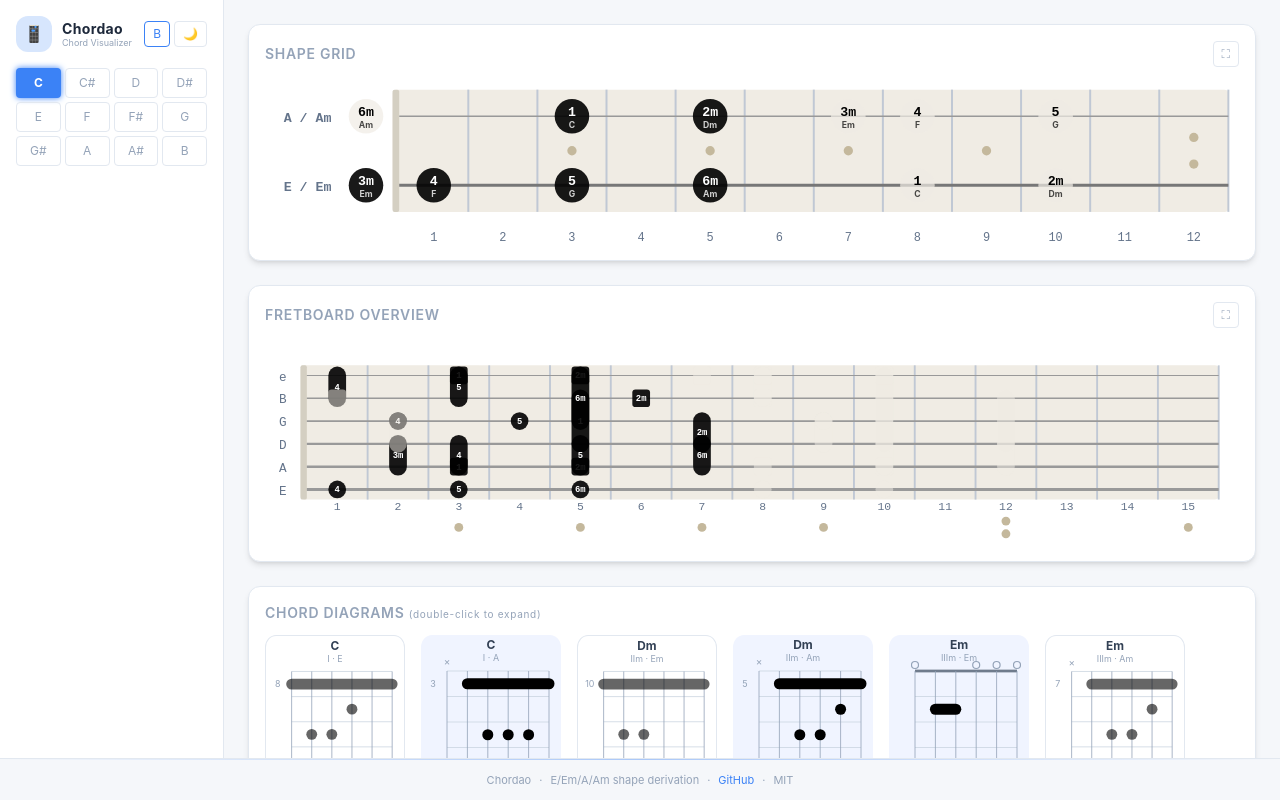
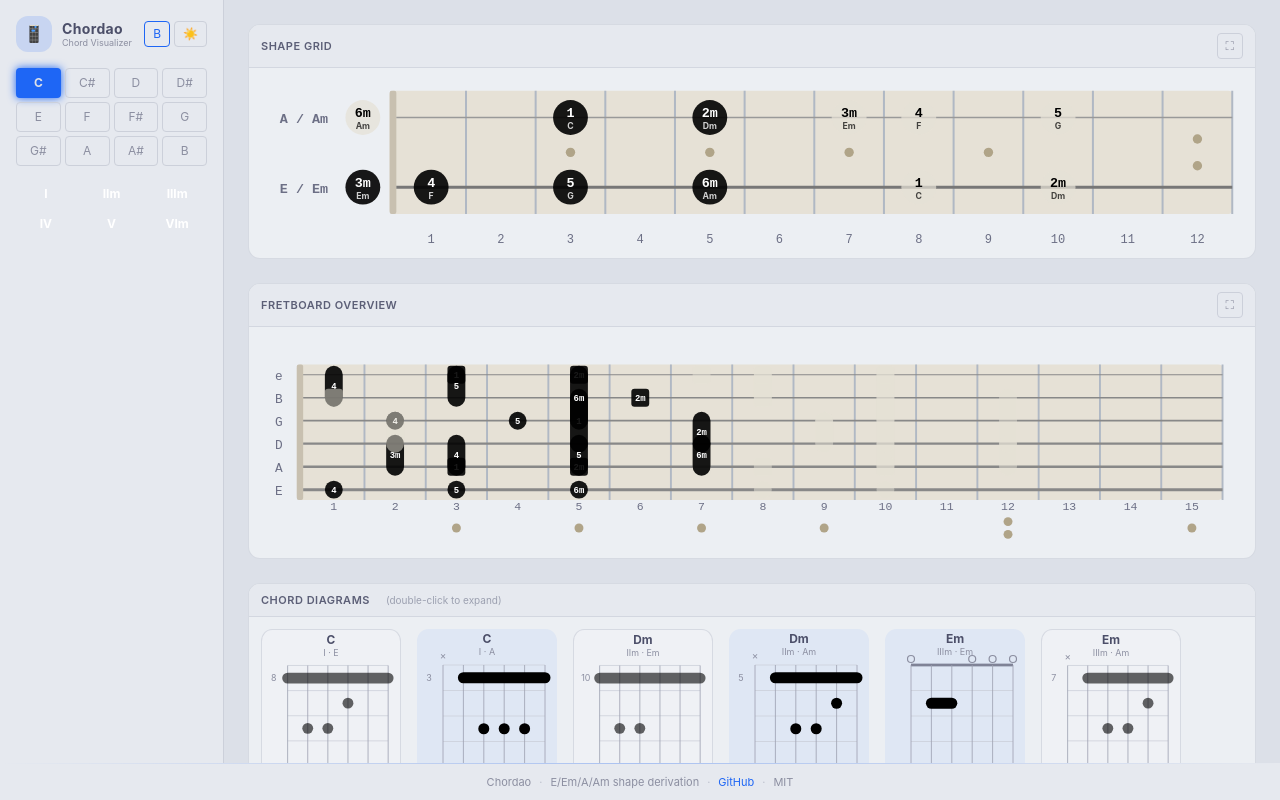
Before and after one commit to W-Mai/chordao, a React (Vite) app: page / in a window 1280 px wide. Built offline with nearby package versions, Linux system fonts and the light colour scheme.

Commit message:
style: migrate to Catppuccin theme system with dark/light/cyber modes, panel components, and glow effects

```diff
--- a/src/App.tsx
+++ b/src/App.tsx
@@ -6,13 +6,14 @@ import { ShapeGrid } from './ShapeGrid';
 import { FullscreenOverlay, useOverlayFullscreen } from './FullscreenOverlay';
 
 const DEGREE_LABELS = ['', 'I', 'IIm', 'IIIm', 'IV', 'V', 'VIm'];
+const THEMES = ['dark', 'light', 'cyber'] as const;
+const THEME_ICONS: Record<string, string> = { dark: '🌙', light: '☀️', cyber: '⚡' };
 
 function ExpandBtn({ onClick }: { onClick: () => void }) {
   return (
-    <button
-      onClick={onClick}
-      className="text-xs px-2 py-1 rounded border border-bp-line text-bp-muted hover:text-bp-accent cursor-pointer transition-colors
-                 [body.light_&]:border-lt-line [body.light_&]:text-lt-muted"
+    <button onClick={onClick}
+      className="text-xs px-2 py-1 rounded border border-surface0 text-overlay1 hover:text-blue hover:border-blue cursor-pointer transition-all"
+      style={{ transition: 'all var(--transition)' }}
       title="Expand"
     >⛶</button>
   );
@@ -20,24 +21,26 @@ function ExpandBtn({ onClick }: { onClick: () => void }) {
 
 function App() {
   const [selectedKey, setSelectedKey] = useState<NoteName>('C');
-  const [light, setLight] = useState(() => window.matchMedia('(prefers-color-scheme: light)').matches);
+  const [theme, setTheme] = useState<string>(() => {
+    const saved = localStorage.getItem('chordao:theme');
+    if (saved && THEMES.includes(saved as typeof THEMES[number])) return saved;
+    return matchMedia('(prefers-color-scheme: light)').matches ? 'light' : 'dark';
+  });
 
   useEffect(() => {
-    document.body.classList.toggle('light', light);
-    const mq = window.matchMedia('(prefers-color-scheme: light)');
-    const handler = (e: MediaQueryListEvent) => setLight(e.matches);
-    mq.addEventListener('change', handler);
-    return () => mq.removeEventListener('change', handler);
-  }, [light]);
+    document.documentElement.setAttribute('data-theme', theme);
+    localStorage.setItem('chordao:theme', theme);
+  }, [theme]);
 
-  const toggleTheme = useCallback(() => setLight(v => !v), []);
+  const cycleTheme = useCallback(() => {
+    setTheme(t => THEMES[(THEMES.indexOf(t as typeof THEMES[number]) + 1) % THEMES.length]);
+  }, []);
+
+  const light = theme === 'light';
 
   const [showBarre, setShowBarre] = useState(() => localStorage.getItem('chordao:showBarre') !== 'false');
   const toggleBarre = useCallback(() => {
-    setShowBarre(v => {
-      localStorage.setItem('chordao:showBarre', String(!v));
-      return !v;
-    });
+    setShowBarre(v => { localStorage.setItem('chordao:showBarre', String(!v)); return !v; });
   }, []);
 
   const voicings = useMemo(() => generateVoicings(selectedKey), [selectedKey]);
@@ -55,112 +58,109 @@ function App() {
   const [chordFS, openChord, closeChord] = useOverlayFullscreen();
   const [activeChord, setActiveChord] = useState<ChordVoicing | null>(null);
 
-  const handleChordDblClick = useCallback((v: ChordVoicing) => {
-    setActiveChord(v);
-    openChord();
-  }, [openChord]);
-
-  const handleCloseChord = useCallback(() => {
-    closeChord();
-    setActiveChord(null);
-  }, [closeChord]);
-
-  const sectionCard = `mb-4 md:mb-6 rounded-xl border border-bp-line bg-bp-surface p-3 md:p-4 shadow-lg transition-all duration-300
-    [body.light_&]:bg-lt-surface [body.light_&]:border-lt-line [body.light_&]:shadow-md`;
-  const sectionTitle = `text-sm font-semibold text-bp-muted tracking-wider uppercase [body.light_&]:text-lt-muted`;
+  const handleChordDblClick = useCallback((v: ChordVoicing) => { setActiveChord(v); openChord(); }, [openChord]);
+  const handleCloseChord = useCallback(() => { closeChord(); setActiveChord(null); }, [closeChord]);
 
   return (
     <div className="flex flex-col h-screen">
       <div className="flex flex-col md:flex-row flex-1 min-h-0">
         {/* Sidebar */}
-      <aside className="w-full md:w-56 shrink-0 border-b md:border-b-0 md:border-r border-bp-line bg-bp-surface p-3 md:p-4
-                        flex flex-col gap-3 md:gap-4 transition-colors md:overflow-y-auto md:min-h-0
-                        [body.light_&]:bg-lt-surface [body.light_&]:border-lt-line">
+        <aside className="w-full md:w-56 shrink-0 border-b md:border-b-0 md:border-r border-surface0 bg-mantle p-3 md:p-4
+                          flex flex-col gap-3 md:gap-4 md:overflow-y-auto md:min-h-0"
+               style={{ transition: 'background var(--transition), border-color var(--transition)' }}>
+          {/* Header */}
           <div className="flex items-center gap-2.5">
-          <div className="w-9 h-9 rounded-xl bg-bp-accent/20 [body.light_&]:bg-lt-accent/20 flex items-center justify-center shrink-0">
+            <div className="w-9 h-9 rounded-xl bg-blue/15 flex items-center justify-center shrink-0"
+                 style={{ boxShadow: theme === 'cyber' ? '0 0 10px var(--blue)' : 'none' }}>
               <img src={`${import.meta.env.BASE_URL}logo.svg`} alt="" className="w-6 h-6" />
             </div>
             <div className="flex-1 min-w-0">
-            <h1 className="text-sm font-bold tracking-wide leading-tight">Chordao</h1>
-            <p className="text-[9px] text-bp-muted [body.light_&]:text-lt-muted leading-tight">Chord Visualizer</p>
+              <h1 className="text-sm font-bold tracking-wide leading-tight text-txt"
+                  style={{ textShadow: theme === 'cyber' ? '0 0 8px var(--blue)' : 'none' }}>Chordao</h1>
+              <p className="text-[9px] text-overlay1 leading-tight">Chord Visualizer</p>
             </div>
             <div className="flex gap-1 shrink-0">
-            <button
-              onClick={toggleBarre}
-              className={`text-xs px-2 py-1 rounded border cursor-pointer transition-colors ${
-                showBarre
-                  ? 'border-bp-accent text-bp-accent [body.light_&]:border-lt-accent [body.light_&]:text-lt-accent'
-                  : 'border-bp-line text-bp-muted [body.light_&]:border-lt-line [body.light_&]:text-lt-muted'
-              }`}
-              title="Toggle barre lines"
-            >B</button>
-            <button
-              onClick={toggleTheme}
-              className="text-xs px-2 py-1 rounded border border-bp-line text-bp-muted hover:text-bp-accent cursor-pointer transition-colors
-                         [body.light_&]:border-lt-line [body.light_&]:text-lt-muted"
-            >{light ? '🌙' : '☀️'}</button>
+              <button onClick={toggleBarre}
+                className={`text-xs px-2 py-1 rounded border cursor-pointer ${
+                  showBarre ? 'border-blue text-blue' : 'border-surface0 text-overlay1'
+                }`} style={{ transition: 'all var(--transition)' }}
+                title="Toggle barre">B</button>
+              <button onClick={cycleTheme}
+                className="text-xs px-2 py-1 rounded border border-surface0 text-overlay1 hover:text-blue hover:border-blue cursor-pointer"
+                style={{ transition: 'all var(--transition)' }}
+              >{THEME_ICONS[theme]}</button>
             </div>
           </div>
 
+          {/* Key selector */}
           <div className="grid grid-cols-6 md:grid-cols-4 gap-1">
             {NOTES.map(note => (
-            <button
-              key={note}
-              onClick={() => setSelectedKey(note)}
-              className={`px-1 py-1.5 rounded text-xs cursor-pointer transition-all duration-200 ${
+              <button key={note} onClick={() => setSelectedKey(note)}
+                className={`px-1 py-1.5 rounded text-xs cursor-pointer ${
                   selectedKey === note
-                  ? 'bg-bp-accent text-white font-bold shadow-[0_0_8px_var(--color-bp-accent)] [body.light_&]:shadow-[0_0_6px_var(--color-lt-accent)] [body.light_&]:bg-lt-accent'
-                  : 'border border-bp-line text-bp-muted hover:border-bp-accent [body.light_&]:border-lt-line [body.light_&]:text-lt-muted'
+                    ? 'bg-blue text-crust font-bold'
+                    : 'border border-surface0 text-overlay1 hover:border-blue'
                 }`}
+                style={{
+                  transition: 'all var(--transition)',
+                  boxShadow: selectedKey === note ? '0 0 8px var(--blue)' : 'none',
+                }}
               >{note}</button>
             ))}
           </div>
 
+          {/* Degree filter */}
           <div className="grid grid-cols-6 md:grid-cols-3 gap-1.5">
             {DEGREE_LABELS.slice(1).map((label, i) => {
               const deg = i + 1;
               const isActive = activeDegree === deg;
               const dimmed = activeDegree !== null && !isActive;
               return (
-              <button
-                key={label}
-                onClick={() => toggleDegree(deg)}
-                className={`px-2 py-1 rounded-full text-xs font-bold text-white cursor-pointer transition-all duration-200 ${dimmed ? 'opacity-25' : ''} ${isActive ? 'ring-2 ring-white/40 scale-105' : ''}`}
+                <button key={label} onClick={() => toggleDegree(deg)}
+                  className={`px-2 py-1 rounded-full text-xs font-bold text-white cursor-pointer ${dimmed ? 'opacity-20' : ''}`}
                   style={{
                     background: `var(--color-deg-${deg})`,
-                  boxShadow: isActive ? `0 0 10px var(--color-deg-${deg})` : 'none',
+                    transition: 'all var(--transition)',
+                    boxShadow: isActive ? `0 0 12px var(--color-deg-${deg})` : 'none',
+                    transform: isActive ? 'scale(1.08)' : 'scale(1)',
                   }}
-              >
-                {label}
-              </button>
+                >{label}</button>
               );
             })}
           </div>
-
 
           <div className="hidden md:block mt-auto" />
         </aside>
 
         {/* Main */}
-      <main className="flex-1 min-h-0 p-3 md:p-6 overflow-y-auto">
-        <section className={sectionCard}>
-          <div className="flex items-center justify-between mb-3">
-            <h2 className={sectionTitle}>Shape Grid</h2>
+        <main className="flex-1 min-h-0 p-3 md:p-6 overflow-y-auto bg-crust"
+              style={{ transition: 'background var(--transition)' }}>
+          <section className="panel mb-4 md:mb-6">
+            <div className="panel-header">
+              <span className="panel-title flex-1">Shape Grid</span>
               <ExpandBtn onClick={openGrid} />
             </div>
+            <div className="panel-body">
               <ShapeGrid voicings={filteredVoicings} optimal={filteredOptimal} light={light} />
+            </div>
           </section>
 
-        <section className={sectionCard}>
-          <div className="flex items-center justify-between mb-3">
-            <h2 className={sectionTitle}>Fretboard Overview</h2>
+          <section className="panel mb-4 md:mb-6">
+            <div className="panel-header">
+              <span className="panel-title flex-1">Fretboard Overview</span>
               <ExpandBtn onClick={openFret} />
             </div>
+            <div className="panel-body">
               <Fretboard voicings={filteredVoicings} optimal={filteredOptimal} light={light} />
+            </div>
           </section>
 
-        <section className={sectionCard}>
-          <h2 className={`${sectionTitle} mb-3`}>Chord Diagrams <span className="text-[10px] font-normal normal-case">(double-click to expand)</span></h2>
+          <section className="panel mb-4 md:mb-6">
+            <div className="panel-header">
+              <span className="panel-title">Chord Diagrams</span>
+              <span className="text-[10px] text-overlay0 ml-2">(double-click to expand)</span>
+            </div>
+            <div className="panel-body">
               <div className="grid grid-cols-3 sm:grid-cols-4 md:flex md:flex-wrap gap-2 md:gap-4 justify-items-center">
                 {[1, 2, 3, 4, 5, 6].map(degree => {
                   const dv = grouped.get(degree) ?? [];
@@ -176,23 +176,20 @@ function App() {
                   ));
                 })}
               </div>
+            </div>
           </section>
-        {/* Footer removed from here, now at page bottom */}
         </main>
       </div>
 
       {/* Footer */}
-      <footer className="shrink-0 relative border-t border-bp-line [body.light_&]:border-lt-line">
-        <div className="h-px bg-gradient-to-r from-transparent via-bp-accent/40 to-transparent [body.light_&]:via-lt-accent/40" />
-        <div className="py-3 flex items-center justify-center gap-2 text-[11px] text-bp-muted [body.light_&]:text-lt-muted flex-wrap">
-          <span>Chordao</span>
-          <span>·</span>
-          <span>E/Em/A/Am shape derivation</span>
-          <span>·</span>
+      <footer className="shrink-0 bg-mantle" style={{ transition: 'background var(--transition)' }}>
+        <div className="h-px bg-gradient-to-r from-transparent via-blue/30 to-transparent" />
+        <div className="py-2.5 flex items-center justify-center gap-2 text-[11px] text-overlay1 flex-wrap">
+          <span>Chordao</span><span className="text-surface1">·</span>
+          <span>E/Em/A/Am shape derivation</span><span className="text-surface1">·</span>
           <a href="https://github.com/W-Mai/chordao" target="_blank" rel="noopener"
-            className="text-bp-accent [body.light_&]:text-lt-accent hover:underline">GitHub</a>
-          <span>·</span>
-          <span>MIT</span>
+            className="text-blue hover:underline">GitHub</a>
+          <span className="text-surface1">·</span><span>MIT</span>
         </div>
       </footer>
 
@@ -200,21 +197,15 @@ function App() {
       <FullscreenOverlay active={gridFS} onClose={closeGrid}>
         <ShapeGrid voicings={filteredVoicings} optimal={filteredOptimal} light={light} />
       </FullscreenOverlay>
-
       <FullscreenOverlay active={fretFS} onClose={closeFret}>
         <Fretboard voicings={filteredVoicings} optimal={filteredOptimal} light={light} />
       </FullscreenOverlay>
-
       <FullscreenOverlay active={chordFS} onClose={handleCloseChord}>
         {activeChord && (
           <div className="flex items-center justify-center w-full h-full">
-            <ChordDiagram
-              voicing={activeChord}
+            <ChordDiagram voicing={activeChord}
               highlighted={optimalSet.has(`${activeChord.name}-${activeChord.shapeOrigin}`)}
-              light={light}
-              showBarre={showBarre}
-              className="w-full max-w-[50vh]"
-            />
+              light={light} showBarre={showBarre} className="w-full max-w-[50vh]" />
           </div>
         )}
       </FullscreenOverlay>
--- a/src/ChordDiagram.tsx
+++ b/src/ChordDiagram.tsx
@@ -16,7 +16,7 @@ interface ChordDiagramProps {
 const VB_W = 140;
 const VB_H = 154;
 
-export function ChordDiagram({ voicing, highlighted = false, light = false, onDoubleClick, className = 'w-full max-w-[140px]', showBarre = false }: ChordDiagramProps) {
+export function ChordDiagram({ voicing, highlighted = false, light: _light = false, onDoubleClick, className = 'w-full max-w-[140px]', showBarre = false }: ChordDiagramProps) {
   const pad = { top: 36, left: 26, right: 12, bottom: 16 };
   const bw = VB_W - pad.left - pad.right;
   const bh = VB_H - pad.top - pad.bottom;
@@ -30,15 +30,15 @@ export function ChordDiagram({ voicing, highlighted = false, light = false, onDo
   const startFret = maxFret <= FRETS_SHOWN ? 1 : minFret;
 
   const accent = `var(--color-deg-${voicing.degree})`;
-  const line = light ? '#cbd5e1' : '#1e3a5f';
-  const str = light ? '#94a3b8' : '#3a5a7a';
-  const txt = light ? '#334155' : '#c8daf0';
-  const muted = light ? '#94a3b8' : '#5a7a9a';
-  const bg = highlighted ? (light ? '#f0f4ff' : '#0f2040') : (light ? '#ffffff' : '#0a1628');
+  const line = 'var(--surface0)';
+  const str = 'var(--overlay0)';
+  const txt = 'var(--text)';
+  const muted = 'var(--overlay1)';
+  const bg = highlighted ? 'var(--glow-blue)' : 'var(--base)';
 
   const borderStyle = highlighted
     ? `2px solid ${accent}`
-    : `1px solid ${light ? '#e2e8f0' : '#1e3a5f'}`;
+    : `1px solid var(--panel-border)`;
 
   // Detect barre: find the lowest fret that appears on multiple consecutive strings
   // A barre spans from the first to last string that shares the minimum fret
--- a/src/Fretboard.tsx
+++ b/src/Fretboard.tsx
@@ -32,11 +32,11 @@ export function Fretboard({ voicings, optimal, light = false, totalFrets = 15 }:
   const svgH = pad.top + bh + pad.bottom;
   const r = 7;
 
-  const boardBg = light ? '#f0ece4' : '#1a1408';
-  const nutColor = light ? '#d4cfc2' : '#e0d6c2';
-  const fretLine = light ? '#c0c8d4' : '#2a4a6a';
-  const dotMarker = light ? '#c4b89c' : '#4a3c20';
-  const txt = light ? '#64748b' : '#5a7a9a';
+  const boardBg = light ? '#e6e1d6' : '#1a1408';
+  const nutColor = light ? '#c8c0b0' : '#e0d6c2';
+  const fretLine = light ? '#b0b8c4' : '#2a3a5a';
+  const dotMarker = light ? '#b0a488' : '#4a3c20';
+  const txt = light ? '#6c6f85' : '#7f849c';
 
   const handleEnter = useCallback((key: string) => setHovered(key), []);
   const handleLeave = useCallback(() => setHovered(null), []);
@@ -89,7 +89,7 @@ export function Fretboard({ voicings, optimal, light = false, totalFrets = 15 }:
           {/* Strings */}
           {Array.from({ length: STRINGS }, (_, i) => (
             <line key={i} x1={nutW} y1={i * ss} x2={nutW + bw} y2={i * ss}
-              stroke={light ? '#999' : '#aaa'} strokeWidth={0.8 + i * 0.3} />
+              stroke={light ? '#888' : '#aaa'} strokeWidth={0.8 + i * 0.3} />
           ))}
 
           {/* Chord outline + dots */}
--- a/src/FullscreenOverlay.tsx
+++ b/src/FullscreenOverlay.tsx
@@ -72,7 +72,7 @@ export function FullscreenOverlay({ active, onClose, children }: FullscreenOverl
   return (
     <div
       style={containerStyle}
-      className="flex items-center justify-center bg-bp-bg/95 [body.light_&]:bg-lt-bg/95 backdrop-blur-sm"
+      className="flex items-center justify-center bg-crust/95 backdrop-blur-sm"
       onClick={onClose}
     >
       <div
@@ -88,8 +88,8 @@ export function FullscreenOverlay({ active, onClose, children }: FullscreenOverl
       </div>
       <button
         onClick={onClose}
-        className="absolute top-4 right-4 text-bp-muted hover:text-bp-text text-2xl cursor-pointer
-                   [body.light_&]:text-lt-muted [body.light_&]:hover:text-lt-text"
+        className="absolute top-4 right-4 text-overlay1 hover:text-txt text-2xl cursor-pointer
+                   "
       >✕</button>
     </div>
   );
--- a/src/index.css
+++ b/src/index.css
@@ -1,52 +1,143 @@
 @import "tailwindcss";
 
+/* ── Theme variable bridge ── */
 @theme {
-  /* Blueprint palette */
-  --color-bp-bg: #0a1628;
-  --color-bp-surface: #0f2040;
-  --color-bp-line: #1e3a5f;
-  --color-bp-grid: #1a3050;
-  --color-bp-text: #c8daf0;
-  --color-bp-muted: #5a7a9a;
-  --color-bp-accent: #4a9eff;
-  --color-bp-highlight: #4a9eff22;
+  --color-crust: var(--crust);
+  --color-mantle: var(--mantle);
+  --color-base: var(--base);
+  --color-surface0: var(--surface0);
+  --color-surface1: var(--surface1);
+  --color-overlay0: var(--overlay0);
+  --color-overlay1: var(--overlay1);
+  --color-txt: var(--text);
+  --color-subtext0: var(--subtext0);
+  --color-subtext1: var(--subtext1);
+  --color-blue: var(--blue);
+  --color-sapphire: var(--sapphire);
+  --color-lavender: var(--lavender);
+  --color-green: var(--green);
+  --color-yellow: var(--yellow);
+  --color-peach: var(--peach);
+  --color-red: var(--red);
+  --color-mauve: var(--mauve);
+  --color-teal: var(--teal);
 
-  /* Light mode overrides */
-  --color-lt-bg: #f5f7fa;
-  --color-lt-surface: #ffffff;
-  --color-lt-line: #e2e8f0;
-  --color-lt-text: #1e293b;
-  --color-lt-muted: #94a3b8;
-  --color-lt-accent: #3b82f6;
+  --color-panel-bg: var(--panel-bg);
+  --color-panel-border: var(--panel-border);
+  --color-glow-blue: var(--glow-blue);
 
-  /* Degree colors */
-  --color-deg-1: #ef4444;
-  --color-deg-2: #f97316;
-  --color-deg-3: #eab308;
-  --color-deg-4: #22c55e;
-  --color-deg-5: #3b82f6;
-  --color-deg-6: #a855f7;
+  --radius-panel: var(--ui-radius);
+
+  /* Degree colors (kept) */
+  --color-deg-1: var(--red);
+  --color-deg-2: var(--peach);
+  --color-deg-3: var(--yellow);
+  --color-deg-4: var(--green);
+  --color-deg-5: var(--blue);
+  --color-deg-6: var(--mauve);
 }
 
-html, body {
-  overflow-x: hidden;
+/* ── Dark theme (Catppuccin Mocha) — default ── */
+:root {
+  --crust: #11111b; --mantle: #181825; --base: #1e1e2e;
+  --surface0: #313244; --surface1: #45475a;
+  --overlay0: #6c7086; --overlay1: #7f849c;
+  --text: #cdd6f4; --subtext0: #a6adc8; --subtext1: #bac2de;
+  --blue: #89b4fa; --sapphire: #74c7ec; --lavender: #b4befe;
+  --green: #a6e3a1; --yellow: #f9e2af; --peach: #fab387;
+  --red: #f38ba8; --mauve: #cba6f7; --teal: #94e2d5;
+  --ui-radius: 12px;
+  --transition: 0.2s cubic-bezier(0.4, 0, 0.2, 1);
+  --panel-bg: #1e1e2eb3; --panel-border: #31324499;
+  --glow-blue: #89b4fa14;
+  --panel-glow: none; --panel-hover-glow: none;
+  --shadow-hover: 0 4px 24px #0003;
+  --title-text-shadow: none;
 }
 
-body {
-  background: var(--color-bp-bg);
-  color: var(--color-bp-text);
-  transition: background 0.3s, color 0.3s;
+/* ── Light theme (Catppuccin Latte) ── */
+[data-theme="light"] {
+  --crust: #dce0e8; --mantle: #e6e9ef; --base: #eff1f5;
+  --surface0: #ccd0da; --surface1: #bcc0cc;
+  --overlay0: #9ca0b0; --overlay1: #8c8fa1;
+  --text: #4c4f69; --subtext0: #6c6f85; --subtext1: #5c5f77;
+  --blue: #1e66f5; --sapphire: #209fb5; --lavender: #7287fd;
+  --green: #40a02b; --yellow: #df8e1d; --peach: #fe640b;
+  --red: #d20f39; --mauve: #8839ef; --teal: #179299;
+  --panel-bg: #eff1f5d9; --panel-border: #ccd0dab3;
+  --glow-blue: #1e66f50f;
+  --shadow-hover: 0 4px 24px #0000000f;
+  --panel-glow: none; --panel-hover-glow: none;
+  --title-text-shadow: none;
 }
 
-body.light {
-  background: var(--color-lt-bg);
-  color: var(--color-lt-text);
+/* ── Cyber theme (Neon) ── */
+[data-theme="cyber"] {
+  --crust: #05080a; --mantle: #0a0e14; --base: #0d1117;
+  --surface0: #1a1f2e; --surface1: #252b3b;
+  --overlay0: #4a5568; --overlay1: #718096;
+  --text: #e0f0ff; --subtext0: #8ba4c0; --subtext1: #a0c4e8;
+  --blue: #00e5ff; --sapphire: #00bcd4; --lavender: #b388ff;
+  --green: #00ff9f; --yellow: #ffea00; --peach: #ff6e40;
+  --red: #ff1744; --mauve: #e040fb; --teal: #1de9b6;
+  --ui-radius: 4px;
+  --panel-bg: #0d1117d9; --panel-border: #00e5ff26;
+  --glow-blue: #00e5ff0f;
+  --panel-glow: inset 0 0 30px #00e5ff05;
+  --panel-hover-glow: inset 0 0 30px #00e5ff08;
+  --shadow-hover: 0 0 20px #00e5ff1f, 0 0 40px #00e5ff0a;
+  --title-text-shadow: 0 0 6px #00e5ff4d;
 }
 
-/* Hide scrollbars but keep scrolling */
-* {
-  scrollbar-width: none;
+/* ── Base ── */
+@layer base {
+  body {
+    background: var(--crust);
+    color: var(--text);
+    font-family: Inter, -apple-system, BlinkMacSystemFont, system-ui, sans-serif;
+    font-size: 13px;
+    line-height: 1.5;
+    transition: background .3s, color .3s;
+  }
+  /* Cyber scanline overlay */
+  [data-theme="cyber"] body::after {
+    content: ""; position: fixed; inset: 0;
+    pointer-events: none; z-index: 9999;
+    background: repeating-linear-gradient(0deg, transparent, transparent 2px, #00e5ff04 2px, #00e5ff04 4px);
+    opacity: .5;
+  }
 }
-*::-webkit-scrollbar {
-  display: none;
+
+/* ── Panel component ── */
+@layer components {
+  .panel {
+    @apply flex flex-col overflow-hidden bg-panel-bg;
+    border: 1px solid var(--panel-border);
+    border-radius: var(--ui-radius);
+    box-shadow: var(--panel-glow);
+    transition: border-color var(--transition), box-shadow var(--transition), background var(--transition);
+  }
+  .panel:hover {
+    border-color: var(--surface1);
+    box-shadow: 0 0 0 1px var(--surface1), var(--shadow-hover), var(--panel-hover-glow);
+  }
+  .panel-header {
+    @apply flex items-center gap-2 px-3 py-2 shrink-0;
+    border-bottom: 1px solid var(--panel-border);
+    background: var(--mantle);
+  }
+  .panel-title {
+    @apply text-subtext1 uppercase text-[11px] font-semibold;
+    letter-spacing: 0.5px;
+    text-shadow: var(--title-text-shadow);
+  }
+  .panel-body {
+    @apply flex-1 overflow-auto p-3;
+  }
 }
+
+/* ── Hide scrollbars ── */
+* { scrollbar-width: none; }
+*::-webkit-scrollbar { display: none; }
+
+html, body { overflow-x: hidden; }
```
Also changed, not shown: src/ShapeGrid.tsx (+5 -5 lines). Lines whose indentation alone changed are shown as unchanged.
